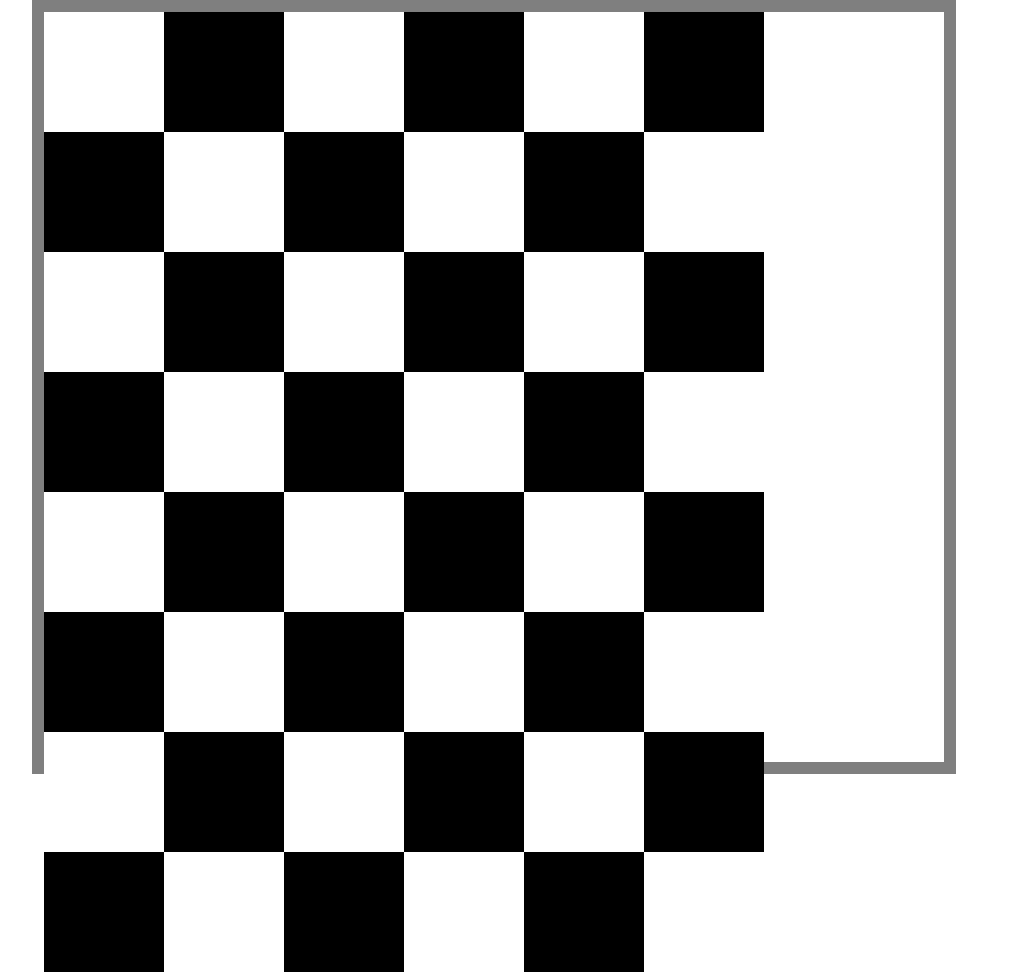
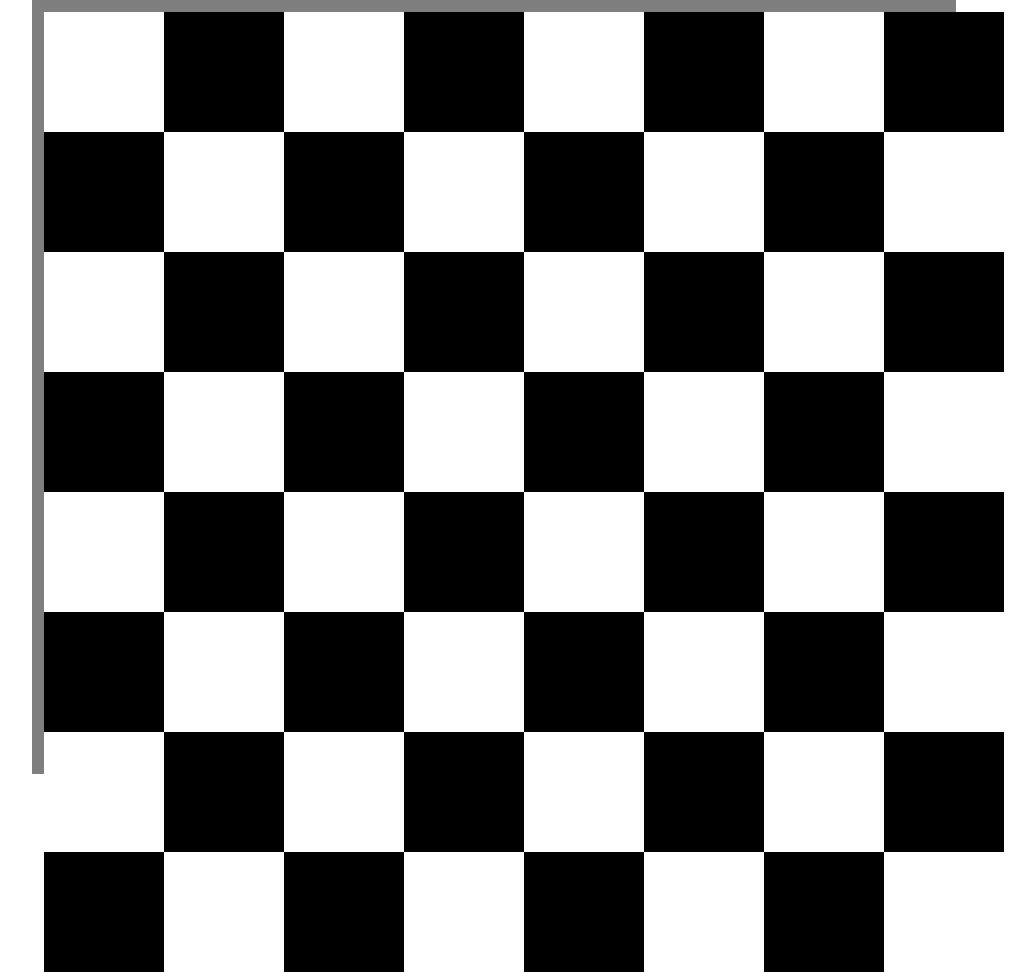
Before and after one commit to NuraddinMammadzada/Practice-Task-2, a plain HTML site: page index.html in a window 1280 px wide. Shown: the whole page, without its empty margins (24-1059 px from the left). Drawn offline with Linux system fonts and the light colour scheme.

Commit message:
lovhe hazirdir herfsiz

```diff
--- a/index.html
+++ b/index.html
@@ -70,6 +70,28 @@
         <div class="blacksquare"></div>
         <div class="whitesquare"></div>
     </div>
+    <div class="yeddinci">
+        <div class="whitesquare"></div>
+        <div class="blacksquare"></div>
+        <div class="whitesquare"></div>
+        <div class="blacksquare"></div>
+        <div class="whitesquare"></div>
+        <div class="blacksquare"></div>
+        <div class="whitesquare"></div>
+        <div class="blacksquare"></div>
+    </div>
+    <div class="sonuncu">
+        <div class="blacksquare"></div>
+        <div class="whitesquare"></div>
+        <div class="blacksquare"></div>
+        <div class="whitesquare"></div>
+        <div class="blacksquare"></div>
+        <div class="whitesquare"></div>
+        <div class="blacksquare"></div>
+        <div class="whitesquare"></div>
+    </div>
+
+
 
     </div>
 </body>
```
